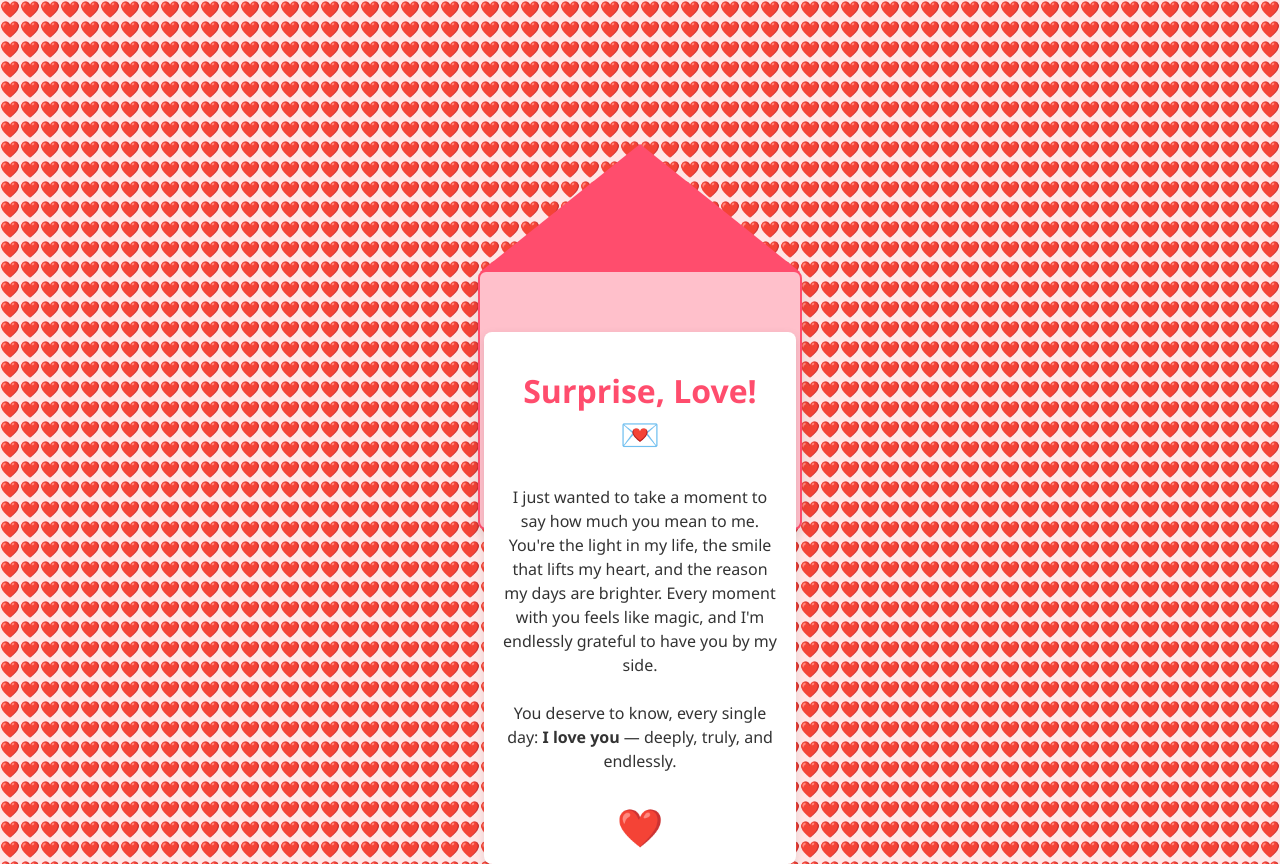
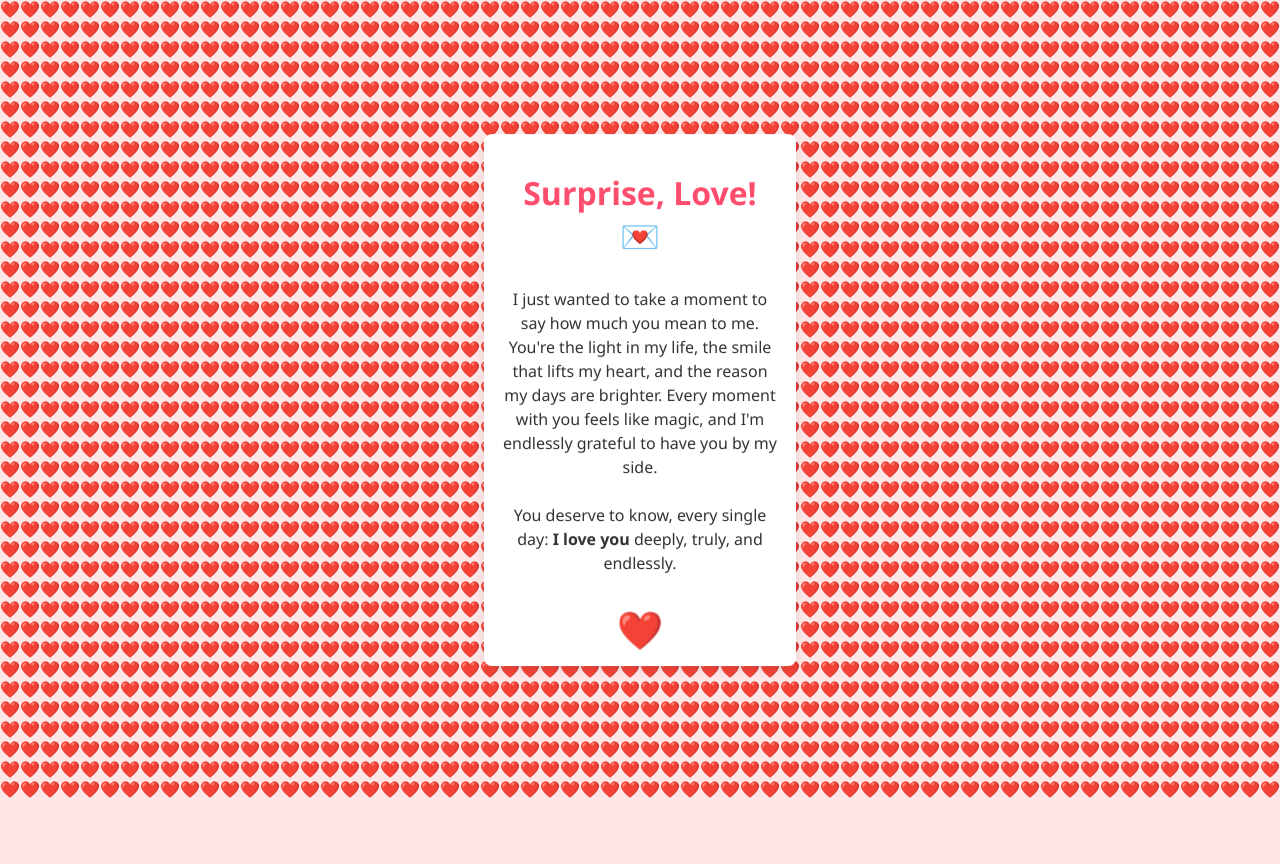
Before and after one commit to Nicoewr/lettter.github.io, a plain HTML site: page Index.html in a window 1280 px wide. Both pictures are taken after a click on the button "Open Letter 💌". After the commit the page ends 800 px from the top, so only its background shows below. Drawn offline with Linux system fonts and the light colour scheme.

Commit message:
Update Index.html

```diff
--- a/Index.html
+++ b/Index.html
@@ -26,8 +26,9 @@
       border-radius: 8px;
       box-shadow: 0 5px 15px rgba(0, 0, 0, 0.1);
       display: flex;
+      flex-direction: column;
       justify-content: center;
-      align-items: flex-end;
+      align-items: center;
       padding-bottom: 1rem;
     }
 
@@ -45,7 +46,7 @@
     }
 
     .open-btn {
-      margin-bottom: 20px;
+      margin-top: 60px;
       padding: 0.5rem 1.5rem;
       background: #ff4d6d;
       color: white;
@@ -69,7 +70,9 @@
       animation: fadeIn 1s ease forwards;
       position: absolute;
       z-index: 1;
-      top: 60px;
+      top: 50%;
+      left: 50%;
+      transform: translate(-50%, -50%);
     }
 
     .letter h1 {
@@ -91,8 +94,8 @@
     }
 
     @keyframes fadeIn {
-      from { opacity: 0; transform: translateY(20px); }
-      to { opacity: 1; transform: translateY(0); }
+      from { opacity: 0; transform: translate(-50%, -60%); }
+      to { opacity: 1; transform: translate(-50%, -50%); }
     }
 
     @keyframes pulse {
@@ -108,7 +111,7 @@
 </head>
 <body>
 
-  <div class="envelope">
+  <div class="envelope" id="envelope">
     <div class="flap" id="flap"></div>
     <button class="open-btn" id="openBtn" onclick="openLetter()">Open Letter 💌</button>
     <div class="letter" id="letter">
@@ -118,7 +121,7 @@
         Every moment with you feels like magic, and I'm endlessly grateful to have you by my side.
       </p>
       <p>
-        You deserve to know, every single day: <strong>I love you</strong> — deeply, truly, and endlessly.
+        You deserve to know, every single day: <strong>I love you</strong> deeply, truly, and endlessly.
       </p>
       <div class="heart">❤️</div>
     </div>
@@ -129,11 +132,16 @@
       const flap = document.getElementById("flap");
       const letter = document.getElementById("letter");
       const openBtn = document.getElementById("openBtn");
+      const envelope = document.getElementById("envelope");
+
       flap.classList.add("open");
       openBtn.style.display = "none";
 
       setTimeout(() => {
         letter.style.display = "flex";
+        envelope.style.display = "none";
+        document.body.appendChild(letter); // Move letter to body center
+        letter.style.zIndex = "10";
       }, 1000);
     }
   </script>
```
